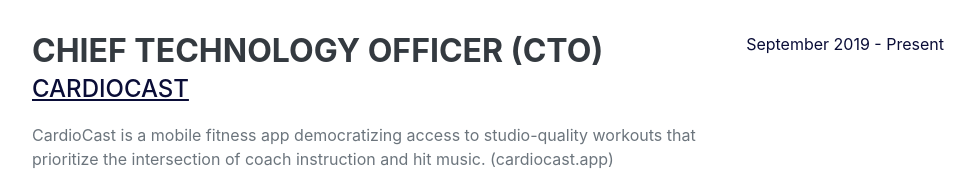
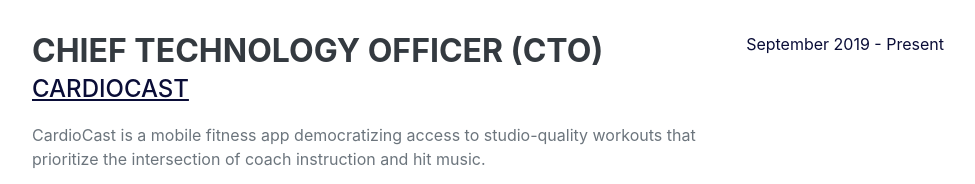
Before and after one commit to brianschrameck/brianschrameck.github.io, a plain HTML site: page index.html in a window 1280 px wide. Shown: the part 2300-2484 px from the top of the page, without its empty margins (288-1263 px from the left). Drawn offline with nearby package versions, Linux system fonts and the light colour scheme; a web font is replaced by a local one.

Commit message:
Remove plaintext link.

```diff
--- a/index.html
+++ b/index.html
@@ -173,7 +173,7 @@
                         <div class="subheading mb-3"><a href="https://cardiocast.app" target="_blank">CardioCast</a>
                         </div>
                         <p>CardioCast is a mobile fitness app democratizing access to studio-quality workouts that
-                            prioritize the intersection of coach instruction and hit music. (cardiocast.app)</p>
+                            prioritize the intersection of coach instruction and hit music.</p>
                         <ul>
                             <li>
                                 Oversees all customer-facing technology and strategy, product roadmap, and internal
```
